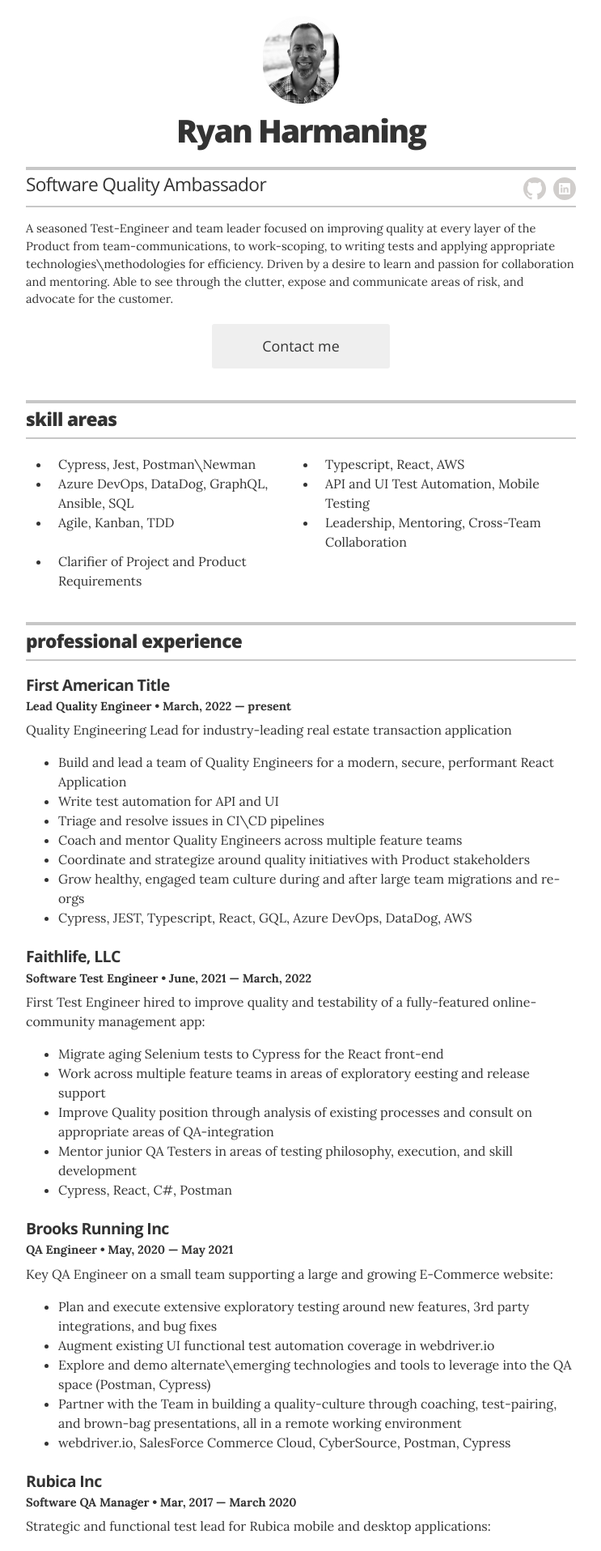
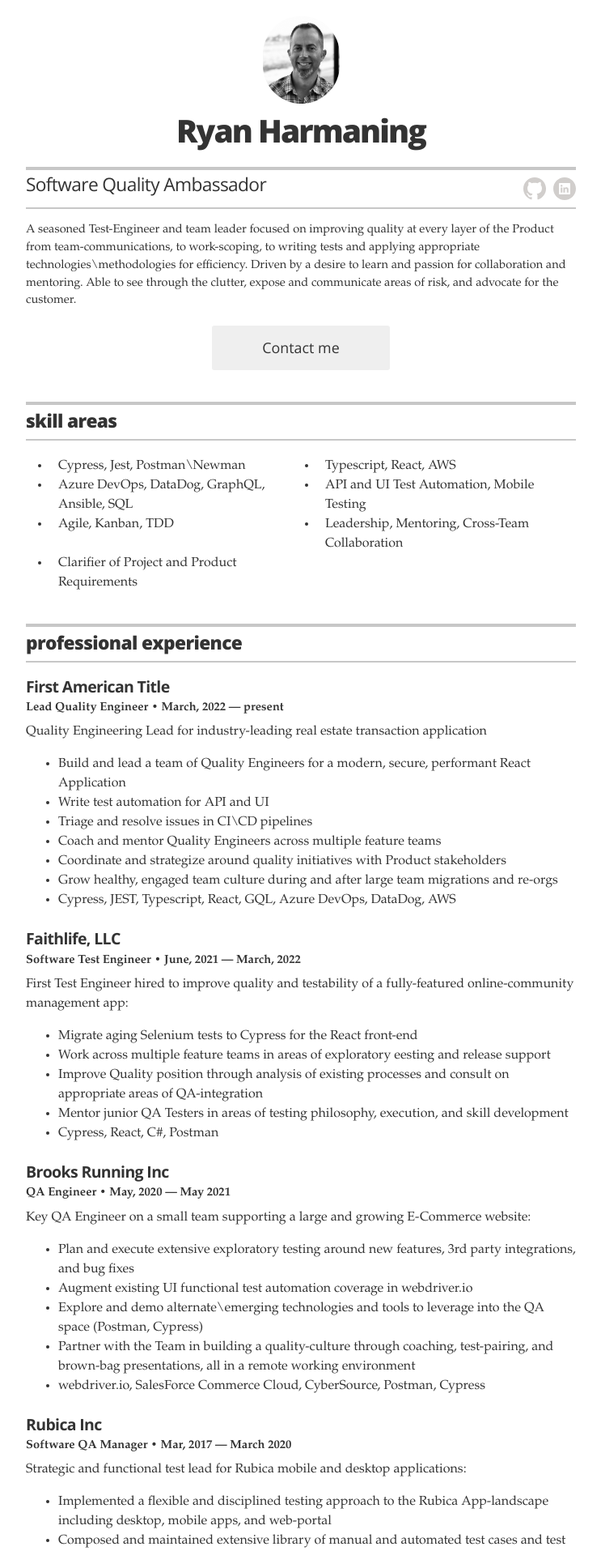
Before and after one commit to rharmaning/rharmaning.github.io, a Jekyll site: the page built from index.html, in a window 1280 px wide. Shown: the top 1915 px of the page at 81% size, without its empty margins (268-1011 px from the left). Built offline with Jekyll 4.4.1, drawn with Linux system fonts in a browser that asks for light colours; some web fonts are replaced.

```diff
--- a/Gemfile
+++ b/Gemfile
@@ -1,3 +1,4 @@
 source "https://rubygems.org"
 
 gem 'github-pages'
+gem 'webrick'
--- a/_includes/head.html
+++ b/_includes/head.html
@@ -7,7 +7,7 @@
 
   <!-- Google font typography settings - defined in _config.yml -->
   {% if site.resume_theme == 'default' %}
-  <link href='http://fonts.googleapis.com/css?family=Lora:400,700|Open+Sans:400,300,800,700' rel='stylesheet' type='text/css'>
+  <link href='http://fonts.googleapis.com/css?family=Gill Sans:400,700|Open+Sans:400,300,800,700' rel='stylesheet' type='text/css'>
   {% endif %}
 
   <meta name="description" content="{% if page.excerpt %}{{ page.excerpt | strip_html | strip_newlines | truncate: 160 }}{% else %}{{ site.description }}{% endif %}">
```
Also changed, not shown: Gemfile.lock, 2 other files.
